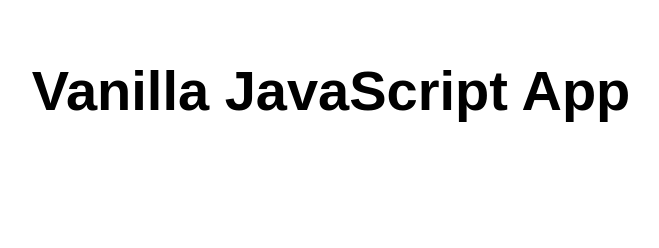
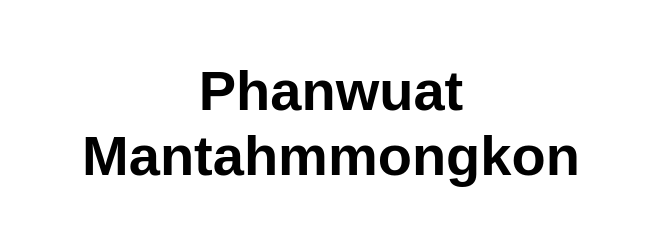
Before and after one commit to Phanuwat101/witwebapp, a plain HTML site: page src/index.html in a window 1280 px wide. Shown: the whole page, without its empty margins (309-968 px from the left). Drawn offline with Linux system fonts and the light colour scheme.

Commit message:
Update index.html

```diff
--- a/src/index.html
+++ b/src/index.html
@@ -10,7 +10,7 @@
 
 <body>
   <main>
-    <h1>Vanilla JavaScript App</h1>
+    <h1>Phanwuat Mantahmmongkon</h1>
   </main>
 </body>
 
```
